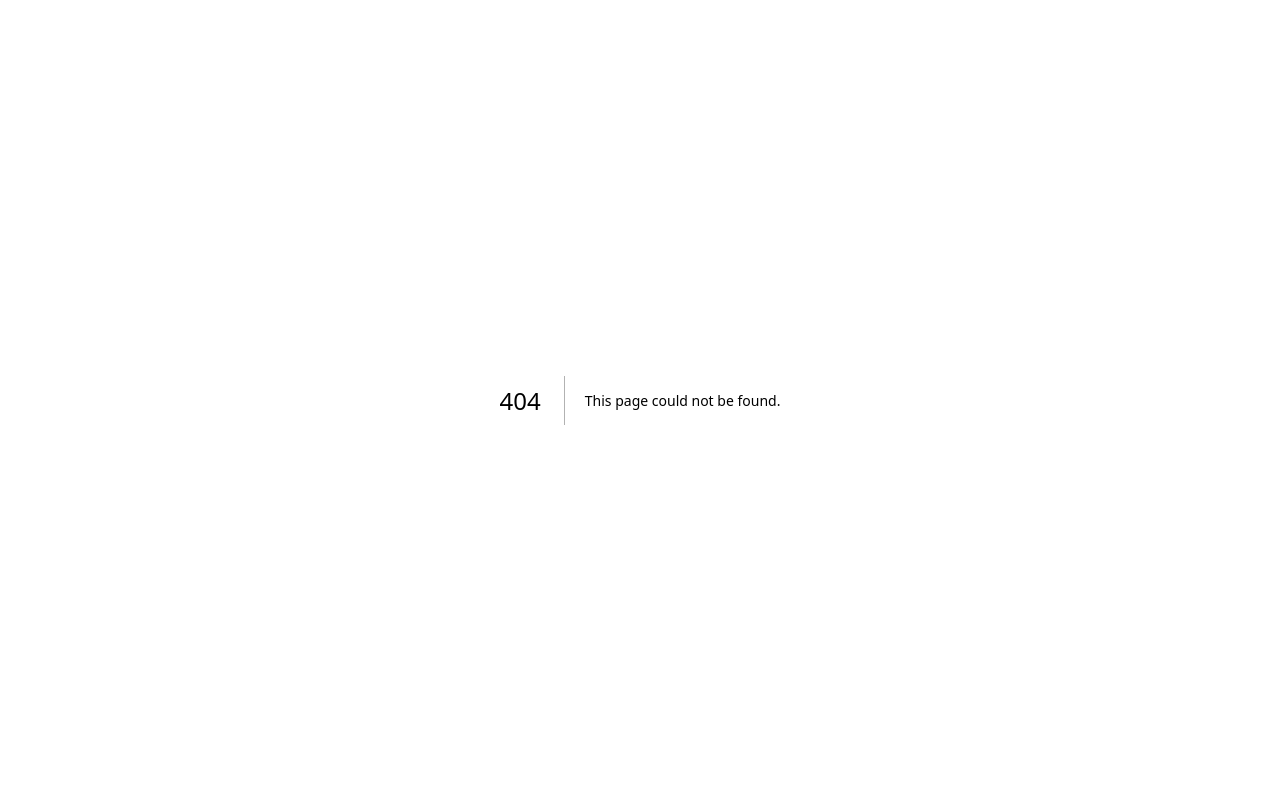
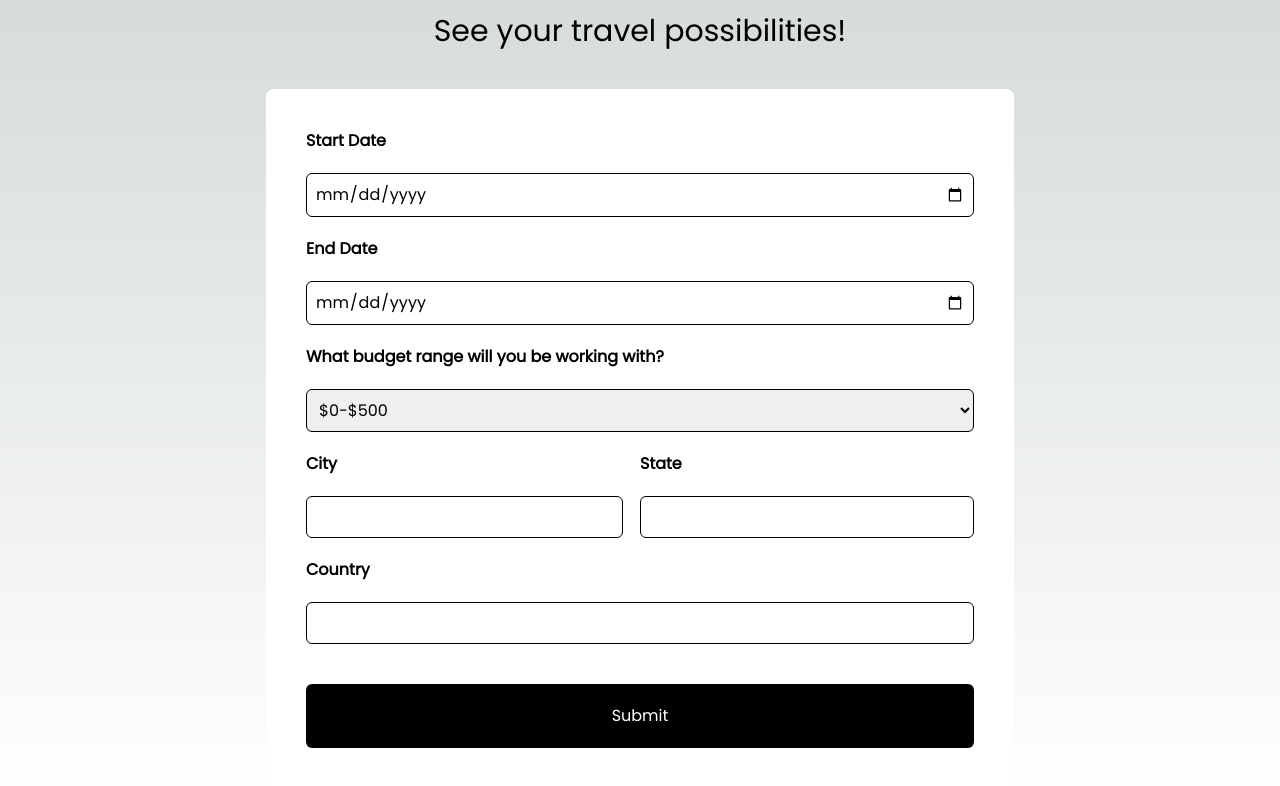
Before and after one commit to rchrisarevalo/IncludiTrip, a Next.js app: page /housing in a window 1280 px wide. Before the commit this address had no page. Shown: the top 786 px of the page. Built offline with nearby package versions, Linux system fonts and the light colour scheme.

Commit message:
Basic UI and form set up.

```diff
--- /dev/null
+++ b/app/housing/layout.tsx
@@ -0,0 +1,16 @@
+import React from "react";
+import '@fontsource/poppins';
+
+interface HousingPageLayoutProps {
+    children: React.ReactNode;
+}
+
+const HousingLayout: React.FC<HousingPageLayoutProps> = ({ children }) => {
+    return (
+        <div className="flex flex-col font-['Poppins'] items-center justify-center h-screen">
+            { children }
+        </div>
+    )
+}
+
+export default HousingLayout;
--- /dev/null
+++ b/app/housing/page.tsx
@@ -0,0 +1,121 @@
+"use client";
+import React, { useState, useEffect } from "react";
+
+type HousingForm = {
+  start_date: string;
+  end_date: string;
+  budget_range: string;
+  state: string;
+  city: string;
+  country: string;
+};
+
+const Housing = () => {
+  // State variable that stores form information.
+  const [form, setForm] = useState<HousingForm>({
+    start_date: "",
+    end_date: "",
+    budget_range: "",
+    state: "",
+    city: "",
+    country: "",
+  });
+
+  // Function that handles the form submission.
+  const handleSubmission = (e: React.FormEvent<HTMLFormElement>) => {
+    e.preventDefault();
+  };
+
+  // Function that updates form values.
+  const handleFormChange = (e: React.ChangeEvent<HTMLInputElement>) => {
+    setForm({ ...form, [e.target.name]: e.target.value });
+  };
+
+  // useEffect hook that automatically changes the end date
+  // if the user selects a start date greater than the current
+  // end date.
+  useEffect(() => {
+    if (
+      form.start_date != "" &&
+      form.end_date != "" &&
+      form.start_date > form.end_date
+    ) {
+      setForm({ ...form, end_date: form.start_date });
+    }
+  }, [form]);
+
+  return (
+    <div className="space-y-10">
+      <span className="space-y-10">
+        <h3 className="text-3xl text-center max-sm:ml-10 max-sm:mr-10">
+          See your travel possibilities!
+        </h3>
+        <form
+          onSubmit={handleSubmission}
+          className="bg-white max-sm:h-[650px] max-sm:overflow-y-scroll p-10 max-sm:m-5 text-black rounded-lg flex flex-col items-left text-left gap-5"
+        >
+          <label className="font-bold">Start Date</label>
+          <input
+            className="border border-solid border-black p-2 rounded-md"
+            type="date"
+            name="start_date"
+            value={form.start_date}
+            onChange={handleFormChange}
+            required
+          />
+          <label className="font-bold">End Date</label>
+          <input
+            className="border border-solid border-black p-2 rounded-md"
+            type="date"
+            name="end_date"
+            min={form.start_date}
+            value={form.end_date}
+            onChange={handleFormChange}
+            required
+          />
+          <label className="font-bold">
+            What budget range will you be working with?
+          </label>
+          <select
+            className="border border-solid border-black p-2 rounded-md"
+            name="budget_range"
+            required
+          >
+            <option value="$0-$500">$0-$500</option>
+            <option value="$500-$5000">$500-$5000</option>
+            <option value="$5000+">$5000+</option>
+          </select>
+          <span className="grid grid-cols-2 items-left">
+            <span className="flex flex-col gap-5 items-left w-[95%]">
+              <label className="font-bold">City</label>
+              <input
+                className="border border-solid border-black p-2 rounded-md"
+                name="city"
+                required
+              />
+            </span>
+            <span className="flex flex-col gap-5 items-left">
+              <label className="font-bold">State</label>
+              <input
+                className="border border-solid border-black p-2 rounded-md"
+                name="state"
+                required
+              />
+            </span>
+          </span>
+          <label className="font-bold">Country</label>
+          <input
+            className="border border-solid border-black p-2 rounded-md"
+            name="country"
+            required
+          />
+          <button className="p-5 mt-5 bg-black rounded-md text-white">
+            Submit
+          </button>
+        </form>
+      </span>
+    </div>
+  );
+};
+
+export default Housing;
--- a/app/layout.tsx
+++ b/app/layout.tsx
@@ -5,8 +5,10 @@ import "./globals.css";
 const inter = Inter({ subsets: ["latin"] });
 
 export const metadata: Metadata = {
-  title: "Create Next App",
+  title: "IncludiTrip",
+  authors: {name: 'IncludiTrip, Ruben Arevalo, Mauro Castillo, Maviya Yaseen, Henry Tran'},
   description: "Generated by create next app",
+  keywords: ["Disability", "Travel", "Travel accessibility", "AI Travel Disability", "AI"]
 };
 
 export default function RootLayout({
--- a/app/page.tsx
+++ b/app/page.tsx
@@ -1,112 +1,28 @@
-import Image from "next/image";
+import "@fontsource/poppins";
+import Link from "next/link";
 
 export default function Home() {
   return (
-    <main className="flex min-h-screen flex-col items-center justify-between p-24">
-      <div className="z-10 w-full max-w-5xl items-center justify-between font-mono text-sm lg:flex">
-        <p className="fixed left-0 top-0 flex w-full justify-center border-b border-gray-300 bg-gradient-to-b from-zinc-200 pb-6 pt-8 backdrop-blur-2xl dark:border-neutral-800 dark:bg-zinc-800/30 dark:from-inherit lg:static lg:w-auto  lg:rounded-xl lg:border lg:bg-gray-200 lg:p-4 lg:dark:bg-zinc-800/30">
-          Get started by editing&nbsp;
-          <code className="font-mono font-bold">app/page.tsx</code>
-        </p>
-        <div className="fixed bottom-0 left-0 flex h-48 w-full items-end justify-center bg-gradient-to-t from-white via-white dark:from-black dark:via-black lg:static lg:size-auto lg:bg-none">
-          <a
-            className="pointer-events-none flex place-items-center gap-2 p-8 lg:pointer-events-auto lg:p-0"
-            href="https://vercel.com?utm_source=create-next-app&utm_medium=appdir-template&utm_campaign=create-next-app"
-            target="_blank"
-            rel="noopener noreferrer"
-          >
-            By{" "}
-            <Image
-              src="/vercel.svg"
-              alt="Vercel Logo"
-              className="dark:invert"
-              width={100}
-              height={24}
-              priority
-            />
-          </a>
+    <main className="flex font-['Poppins'] min-h-screen flex-col items-center justify-between p-24">
+      <div className="flex flex-col items-center justify-center h-screen">
+        <div className="mt-10 mb-10 ml-10 mr-10 text-center text-lg space-y-5">
+          <h1 className="text-5xl">Struggling to plan your next vacation?</h1>
+          <p>
+            Look no further! The AI Travel App takes the stress out of travel
+            planning.
+          </p>
+          <br></br>
+          <h1 className="text-5xl">What does the AI Travel App do?</h1>
+          <p>
+            Get personalized travel recommendations tailored to your budget and
+            preferences. Start your adventure today with the AI Travel App by
+            having it find the best hotels for you!
+          </p>
+          <br></br>
+          <button className="p-5 pl-5 pr-5 bg-white text-black font-extrabold rounded-lg">
+            <Link href="/housing">Take me to my next adventure!</Link>
+          </button>
         </div>
-      </div>
-
-      <div className="relative z-[-1] flex place-items-center before:absolute before:h-[300px] before:w-full before:-translate-x-1/2 before:rounded-full before:bg-gradient-radial before:from-white before:to-transparent before:blur-2xl before:content-[''] after:absolute after:-z-20 after:h-[180px] after:w-full after:translate-x-1/3 after:bg-gradient-conic after:from-sky-200 after:via-blue-200 after:blur-2xl after:content-[''] before:dark:bg-gradient-to-br before:dark:from-transparent before:dark:to-blue-700 before:dark:opacity-10 after:dark:from-sky-900 after:dark:via-[#0141ff] after:dark:opacity-40 sm:before:w-[480px] sm:after:w-[240px] before:lg:h-[360px]">
-        <Image
-          className="relative dark:drop-shadow-[0_0_0.3rem_#ffffff70] dark:invert"
-          src="/next.svg"
-          alt="Next.js Logo"
-          width={180}
-          height={37}
-          priority
-        />
-      </div>
-
-      <div className="mb-32 grid text-center lg:mb-0 lg:w-full lg:max-w-5xl lg:grid-cols-4 lg:text-left">
-        <a
-          href="https://nextjs.org/docs?utm_source=create-next-app&utm_medium=appdir-template&utm_campaign=create-next-app"
-          className="group rounded-lg border border-transparent px-5 py-4 transition-colors hover:border-gray-300 hover:bg-gray-100 hover:dark:border-neutral-700 hover:dark:bg-neutral-800/30"
-          target="_blank"
-          rel="noopener noreferrer"
-        >
-          <h2 className="mb-3 text-2xl font-semibold">
-            Docs{" "}
-            <span className="inline-block transition-transform group-hover:translate-x-1 motion-reduce:transform-none">
-              -&gt;
-            </span>
-          </h2>
-          <p className="m-0 max-w-[30ch] text-sm opacity-50">
-            Find in-depth information about Next.js features and API.
-          </p>
-        </a>
-
-        <a
-          href="https://nextjs.org/learn?utm_source=create-next-app&utm_medium=appdir-template-tw&utm_campaign=create-next-app"
-          className="group rounded-lg border border-transparent px-5 py-4 transition-colors hover:border-gray-300 hover:bg-gray-100 hover:dark:border-neutral-700 hover:dark:bg-neutral-800/30"
-          target="_blank"
-          rel="noopener noreferrer"
-        >
-          <h2 className="mb-3 text-2xl font-semibold">
-            Learn{" "}
-            <span className="inline-block transition-transform group-hover:translate-x-1 motion-reduce:transform-none">
-              -&gt;
-            </span>
-          </h2>
-          <p className="m-0 max-w-[30ch] text-sm opacity-50">
-            Learn about Next.js in an interactive course with&nbsp;quizzes!
-          </p>
-        </a>
-
-        <a
-          href="https://vercel.com/templates?framework=next.js&utm_source=create-next-app&utm_medium=appdir-template&utm_campaign=create-next-app"
-          className="group rounded-lg border border-transparent px-5 py-4 transition-colors hover:border-gray-300 hover:bg-gray-100 hover:dark:border-neutral-700 hover:dark:bg-neutral-800/30"
-          target="_blank"
-          rel="noopener noreferrer"
-        >
-          <h2 className="mb-3 text-2xl font-semibold">
-            Templates{" "}
-            <span className="inline-block transition-transform group-hover:translate-x-1 motion-reduce:transform-none">
-              -&gt;
-            </span>
-          </h2>
-          <p className="m-0 max-w-[30ch] text-sm opacity-50">
-            Explore starter templates for Next.js.
-          </p>
-        </a>
-
-        <a
-          href="https://vercel.com/new?utm_source=create-next-app&utm_medium=appdir-template&utm_campaign=create-next-app"
-          className="group rounded-lg border border-transparent px-5 py-4 transition-colors hover:border-gray-300 hover:bg-gray-100 hover:dark:border-neutral-700 hover:dark:bg-neutral-800/30"
-          target="_blank"
-          rel="noopener noreferrer"
-        >
-          <h2 className="mb-3 text-2xl font-semibold">
-            Deploy{" "}
-            <span className="inline-block transition-transform group-hover:translate-x-1 motion-reduce:transform-none">
-              -&gt;
-            </span>
-          </h2>
-          <p className="m-0 max-w-[30ch] text-balance text-sm opacity-50">
-            Instantly deploy your Next.js site to a shareable URL with Vercel.
-          </p>
-        </a>
       </div>
     </main>
   );
```
Also changed, not shown: package.json (+6 -5 lines), 1 other file (tests, documents, lock files or other folders).
